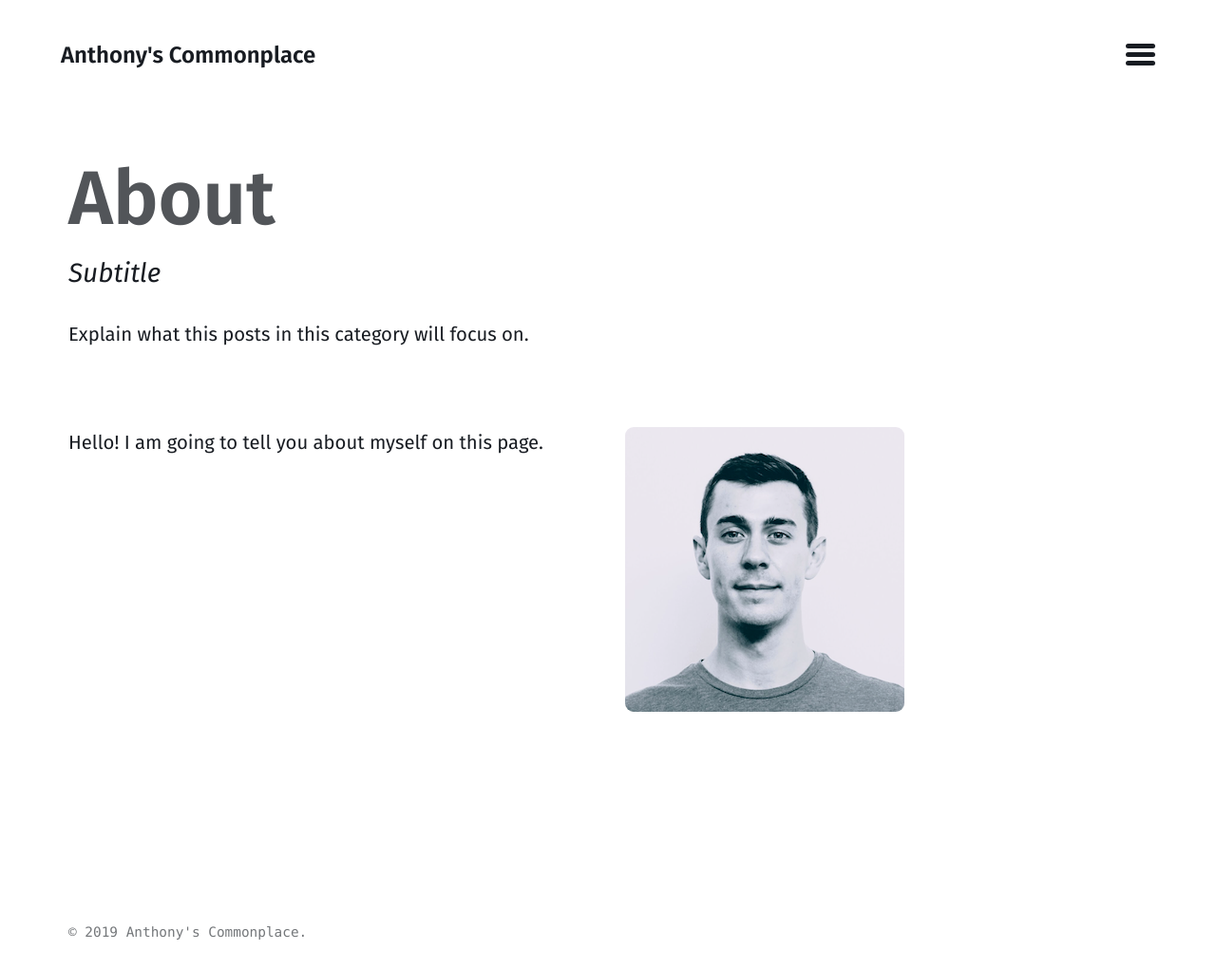
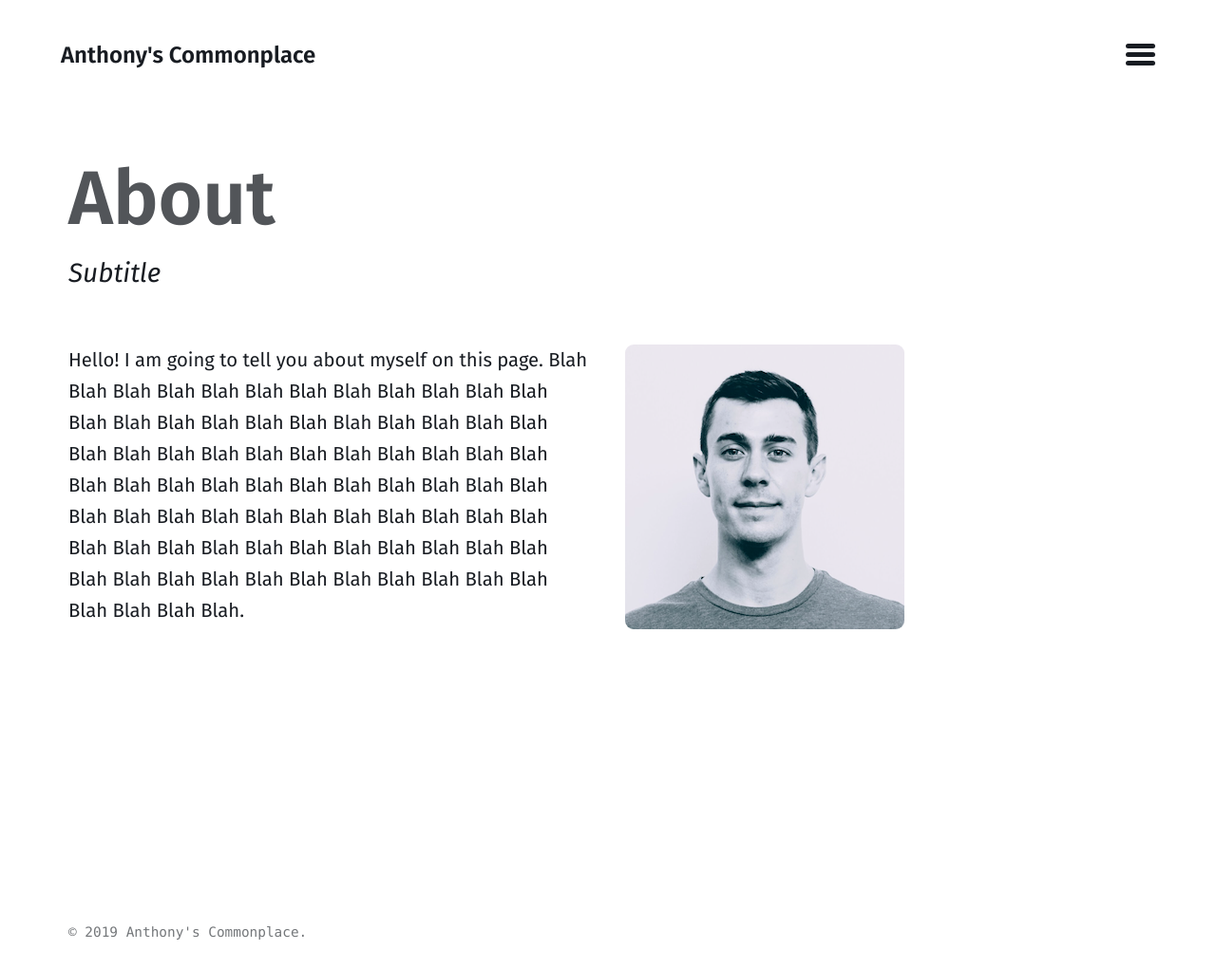
Before and after one commit to alhint/commonplace_old, a Jekyll site: the page built from _pages/about.md, in a window 1280 px wide. Shown: the whole page at 95% size. Built offline with Jekyll 4.4.1, drawn with Linux system fonts in a browser that asks for light colours.

```diff
--- a/_pages/about.md
+++ b/_pages/about.md
@@ -4,11 +4,11 @@ permalink: "/about/"
 nav: 1
 title: "About"
 sub_title: "Subtitle"
-introduction: "Explain what this posts in this category will focus on."
+introduction: #""
 image:  # URL to a hero image associated with the post (e.g., /assets/page-pic.jpg)
 author:
   name: Anthony Hinton
   picture: /assets/images/profilepic.png
 ---
 
-Hello!  I am going to tell you about myself on this page.
+Hello!  I am going to tell you about myself on this page. Blah Blah Blah Blah Blah Blah Blah Blah Blah Blah Blah Blah Blah Blah Blah Blah Blah Blah Blah Blah Blah Blah Blah Blah Blah Blah Blah Blah Blah Blah Blah Blah Blah Blah Blah Blah Blah Blah Blah Blah Blah Blah Blah Blah Blah Blah Blah Blah Blah Blah Blah Blah Blah Blah Blah Blah Blah Blah Blah Blah Blah Blah Blah Blah Blah Blah Blah Blah Blah Blah Blah Blah Blah Blah Blah Blah Blah Blah Blah Blah Blah Blah.
```
Also changed, not shown: index.md (+4 -5 lines), 1 other file.
